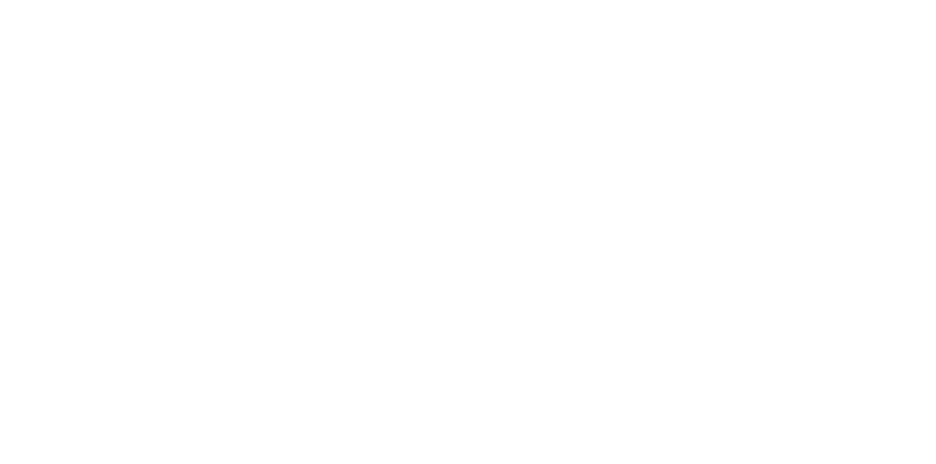
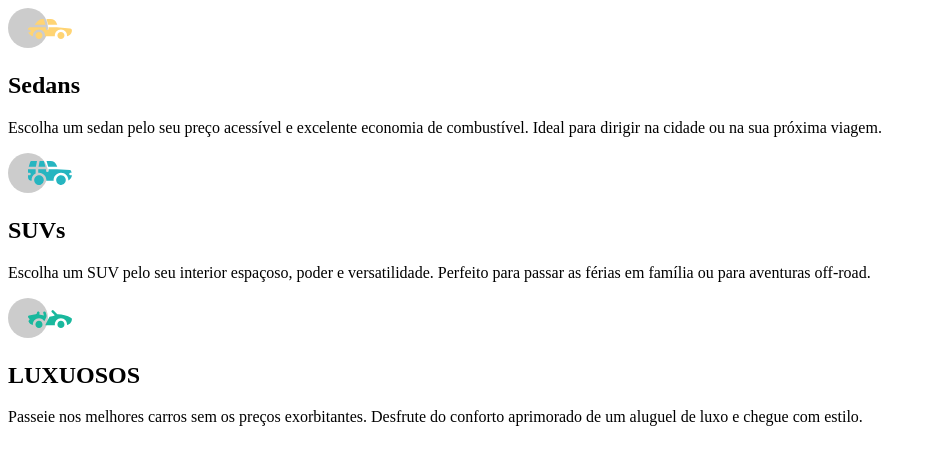
Before and after one commit to PabloAPrata/carros, a plain HTML site: page index.html in a window 1280 px wide. Shown: the whole page, without its empty margins (0-936 px from the left). Drawn offline with Linux system fonts and the light colour scheme.

Commit message:
Desenvolvimento do HTML

```diff
--- a/index.html
+++ b/index.html
@@ -8,23 +8,29 @@
 <body>
     <main>
         <section class="sedans">
-            <img src="" alt="">
-            <h2></h2>
-            <p></p>
+            <img src="./imagens/icon-sedans.svg" alt="carro sedan">
+            <h2>Sedans</h2>
+            <p>
+                Escolha um sedan pelo seu preço acessível e excelente economia de combustível. Ideal para dirigir na cidade ou na sua próxima viagem.
+            </p>
             <a href=""></a>
         </section>
 
         <section class="suvs">
-            <img src="" alt="">
-            <h2></h2>
-            <p></p>
+            <img src="./imagens/icon-suvs.svg" alt="CARRO SUV">
+            <h2>SUVs</h2>
+            <p>
+                Escolha um SUV pelo seu interior espaçoso, poder e versatilidade. Perfeito para passar as férias em família ou para aventuras off-road.
+            </p>
             <a href=""></a>
         </section>
 
         <section class="luxuosos">
-            <img src="" alt="">
-            <h2></h2>
-            <p></p>
+            <img src="./imagens/icon-luxury.svg" alt="">
+            <h2>LUXUOSOS</h2>
+            <p>
+                Passeie nos melhores carros sem os preços exorbitantes. Desfrute do conforto aprimorado de um aluguel de luxo e chegue com estilo.
+            </p>
             <a href=""></a>
         </section>
     </main>
```
